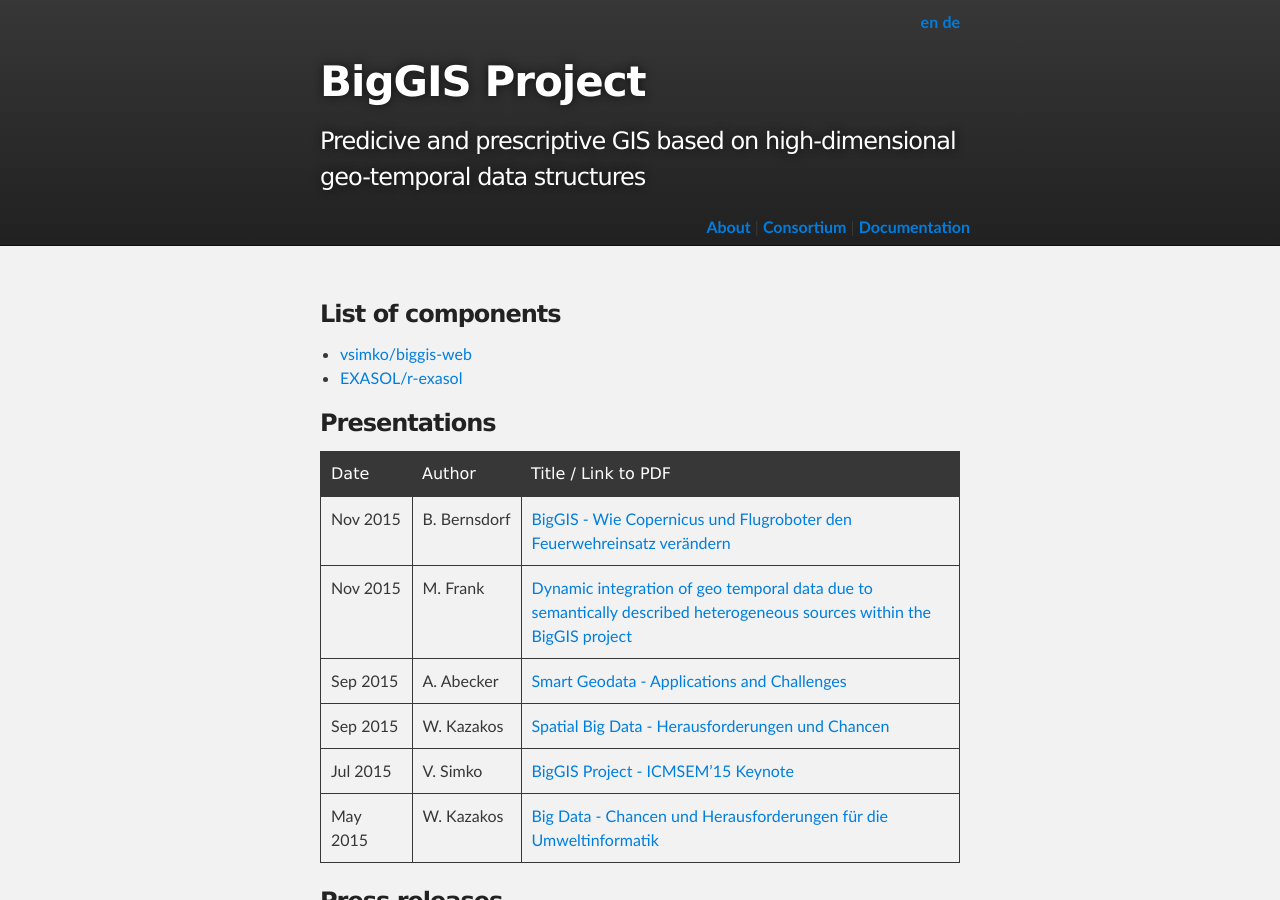
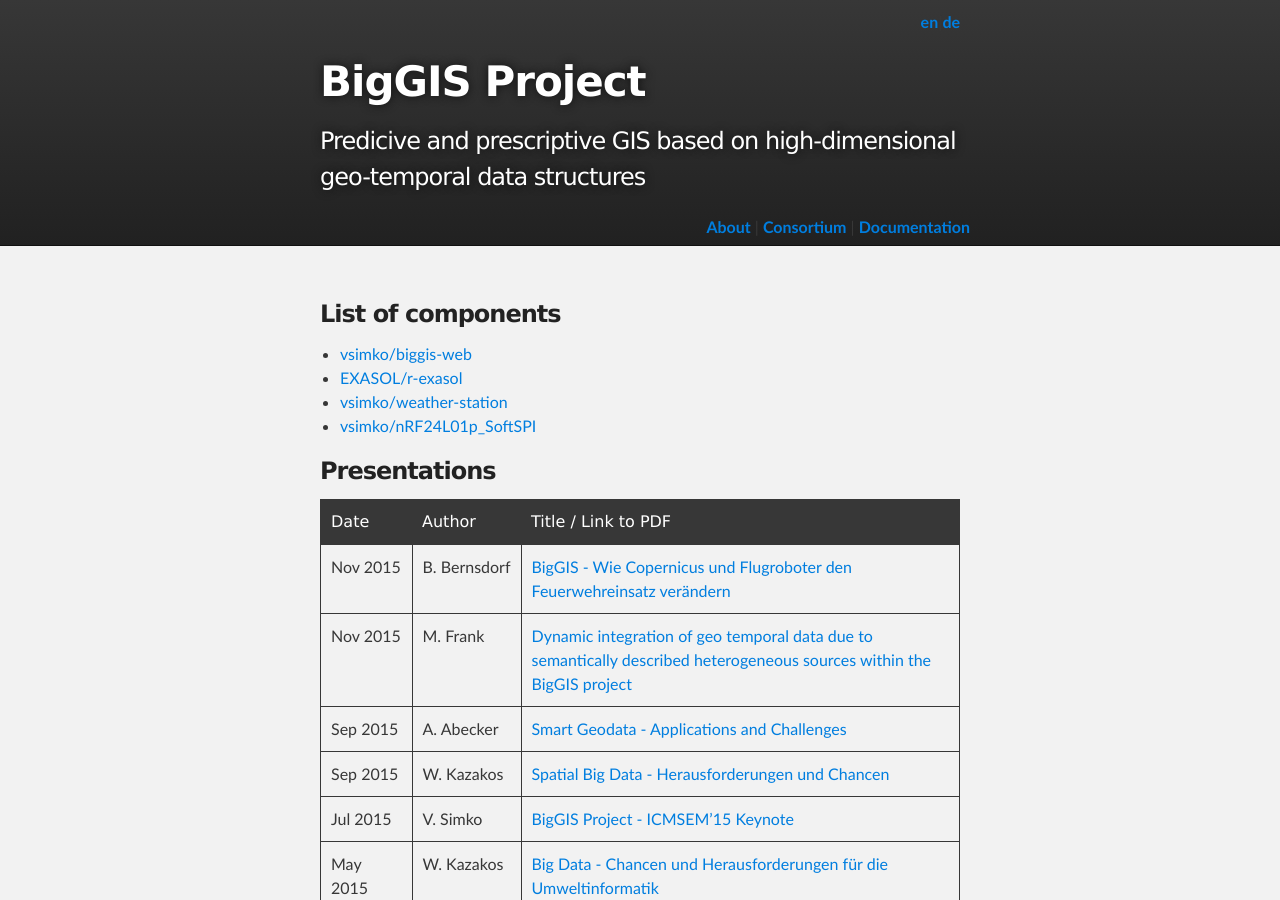
Before and after one commit to biggis-project/biggis-project.github.io, a Jekyll site: the page built from docs.md, in a window 1280 px wide and 900 px high. Built offline with Jekyll 4.4.1, drawn with Linux system fonts in a browser that asks for light colours.

Commit message:
Update docs.md

```diff
--- a/docs.md
+++ b/docs.md
@@ -8,6 +8,8 @@
 
 * [vsimko/biggis-web](http://github.com/vsimko/biggis-web)
 * [EXASOL/r-exasol](http://github.com/EXASOL/r-exasol)
+* [vsimko/weather-station](https://github.com/vsimko/weather-station)
+* [vsimko/nRF24L01p_SoftSPI](https://github.com/vsimko/nRF24L01p_SoftSPI)
 
 ### Presentations
 
```
